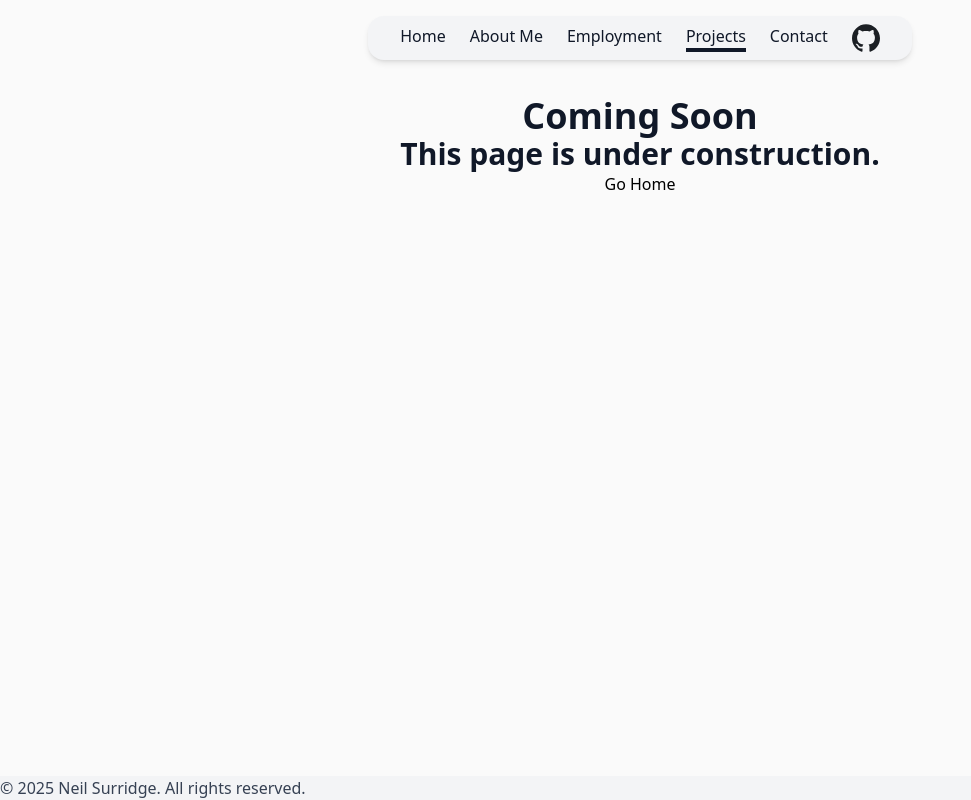
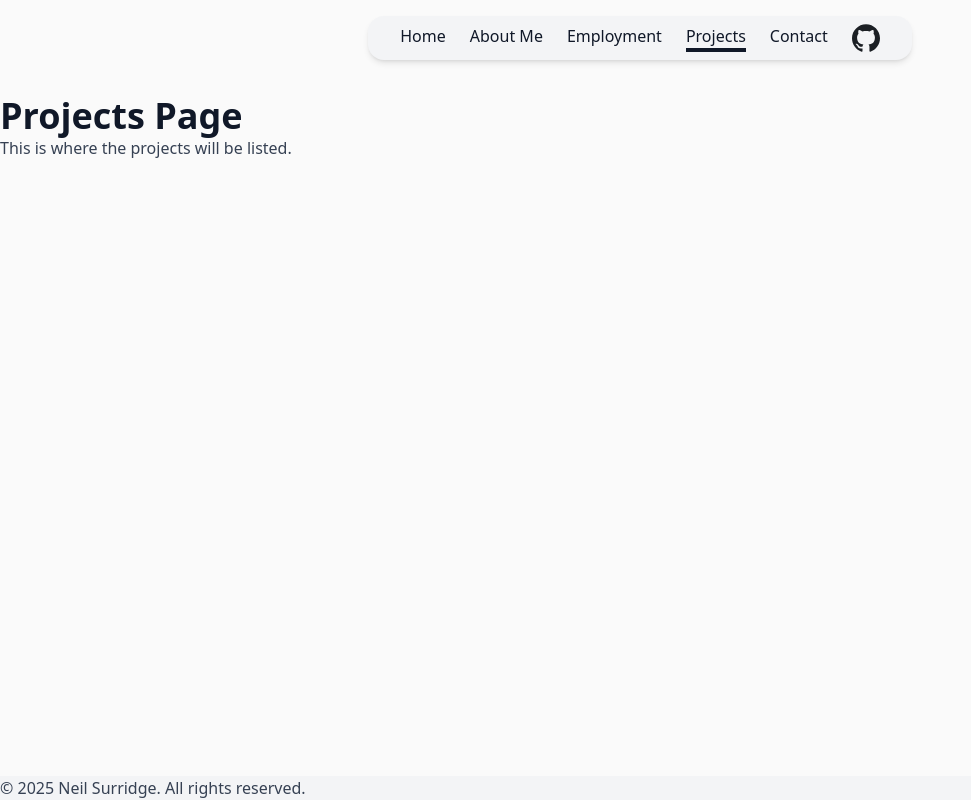
Before and after one commit to NeilDev1976/portfolio-site, a React (Vite) app: page /projects in a window 1280 px wide. Shown: the whole page, without its empty margins (0-971 px from the left). Built offline with nearby package versions, Linux system fonts and the light colour scheme.

Commit message:
feat : created projects.tsx and added to routing

```diff
--- a/src/Router.tsx
+++ b/src/Router.tsx
@@ -4,6 +4,7 @@ import { About } from "./pages/About.tsx";
 import { NotFound } from "./pages/NotFound.tsx";
 import { Layout } from "./components/Layout.tsx";
 import { ComingSoon } from "./pages/ComingSoon.tsx";
+import { Projects } from "./pages/Projects.tsx";
 
 const router = createBrowserRouter([
   {
@@ -24,7 +25,7 @@ const router = createBrowserRouter([
       },
       {
         path: "projects",
-        element: <ComingSoon />
+        element: <Projects />
       },
       {
         path: "contact",
--- /dev/null
+++ b/src/pages/Projects.tsx
@@ -0,0 +1,10 @@
+const Projects = () => {
+  return (
+    <div>
+      <h1>Projects Page</h1>
+      <p>This is where the projects will be listed.</p>
+    </div>
+  );
+};
+
+export { Projects };
```
